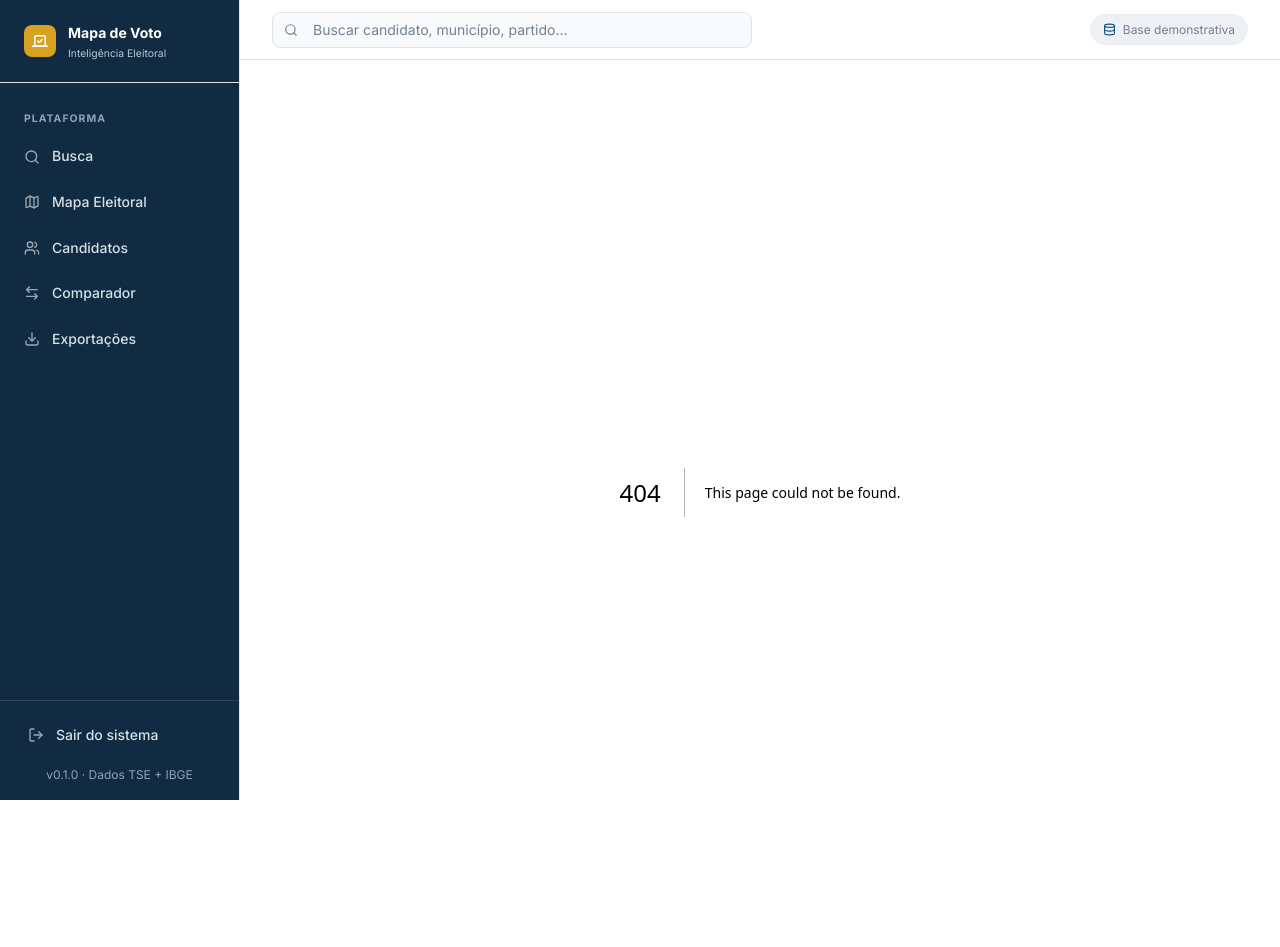
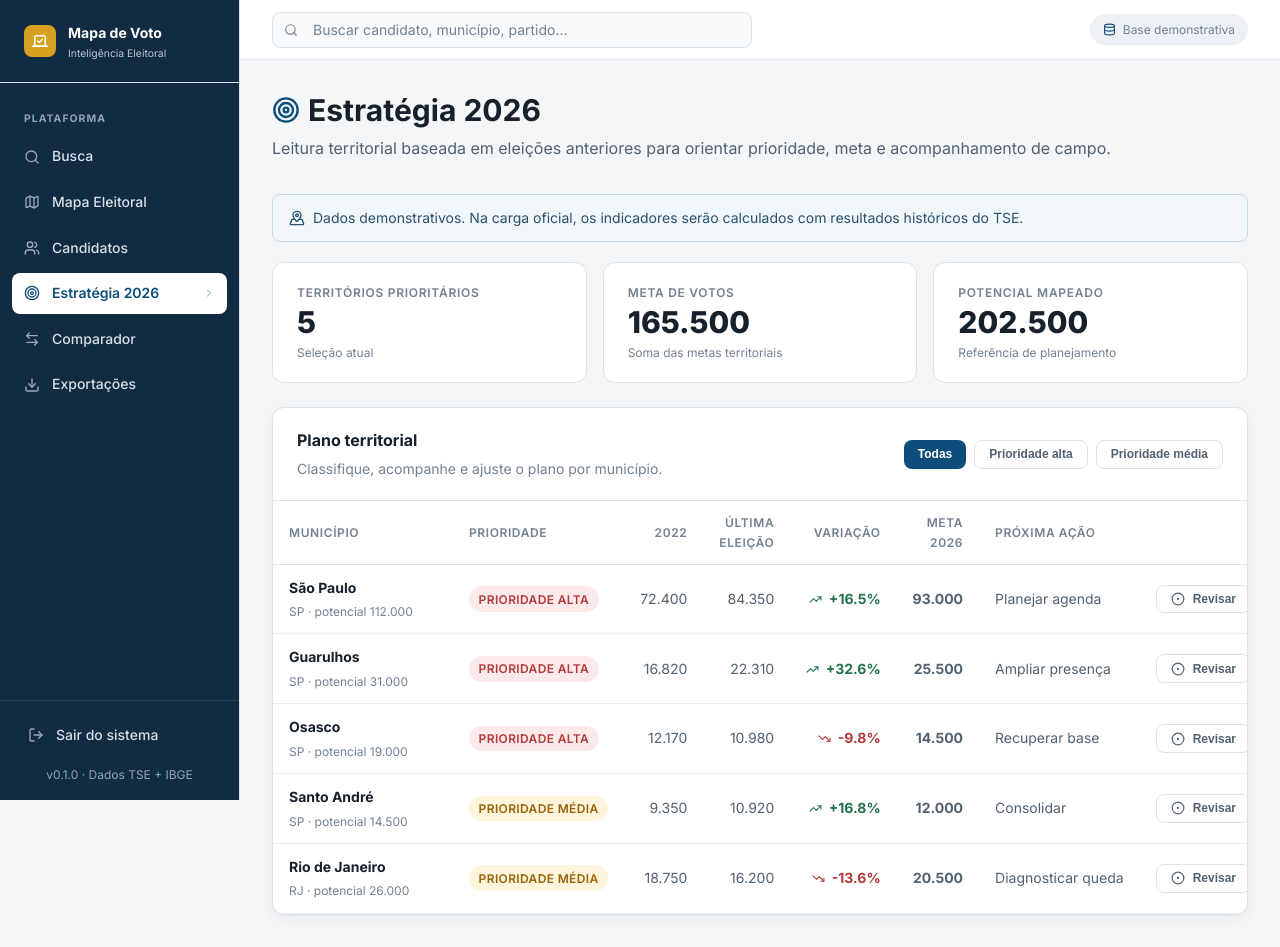
Before and after one commit to Omegarepresentacoes01-wq/MAPA-DE-VOT, a Next.js app in the folder apps/web/: page /estrategia in a window 1280 px wide. Before the commit this address had no page. Before the commit the page ends 924 px from the top, so only its background shows below. Built offline with nearby package versions, Linux system fonts and the light colour scheme.

Commit message:
feat: adicionar painel de estrategia territorial

```diff
--- /dev/null
+++ b/apps/web/app/estrategia/page.tsx
@@ -0,0 +1,5 @@
+import { StrategyBoard } from "@/components/strategy/StrategyBoard";
+
+export const metadata = { title: "Estratégia 2026" };
+
+export default function EstrategiaPage() { return <StrategyBoard />; }
--- a/apps/web/app/globals.css
+++ b/apps/web/app/globals.css
@@ -368,6 +368,22 @@ a:hover { color: var(--accent-hover); }
 .login-error { color: var(--danger); font-size: var(--text-sm); margin-top: .25rem; }
 @media (max-width: 800px) { .login-page { grid-template-columns: 1fr; } .login-brand { padding: 3rem 2rem; } .login-brand h1 { font-size: 2.25rem; } }
 
+/* ── Estratégia territorial ── */
+.strategy-notice { display: flex; align-items: center; gap: .5rem; padding: .75rem 1rem; border: 1px solid #c7d9e5; background: #f1f7fb; color: #28516c; border-radius: var(--radius); font-size: var(--text-sm); }
+.strategy-toolbar { padding: 1.25rem 1.5rem; border-bottom: 1px solid var(--border); display: flex; align-items: center; justify-content: space-between; gap: 1rem; flex-wrap: wrap; }
+.strategy-toolbar .section-title::after { display: none; }
+.strategy-toolbar p { color: var(--text-muted); font-size: var(--text-sm); }
+.strategy-filter { display: flex; gap: .5rem; flex-wrap: wrap; }
+.strategy-sub { display: block; font-size: var(--text-xs); font-weight: 400; color: var(--text-muted); margin-top: .2rem; }
+.strategy-table td { white-space: nowrap; }
+.strategy-table td:first-child { white-space: normal; min-width: 180px; }
+.strategy-table td:nth-child(5) { display: table-cell; }
+.strategy-table td:nth-child(5) svg { vertical-align: -2px; margin-right: .2rem; }
+.strategy-priority.alta { background: var(--danger-dim); color: var(--danger); }
+.strategy-priority.media { background: var(--warning-dim); color: var(--warning); }
+.strategy-priority.manutencao { background: var(--info-dim); color: var(--info); }
+.strategy-action { color: var(--text-secondary); font-size: var(--text-sm); }
+
 /* Animations */
 @keyframes fadeIn {
   from { opacity: 0; transform: translateY(8px); }
--- a/apps/web/components/layout/Sidebar.tsx
+++ b/apps/web/components/layout/Sidebar.tsx
@@ -1,13 +1,14 @@
 "use client";
 import Link from "next/link";
 import { usePathname } from "next/navigation";
-import { Search, Map, Users, ArrowLeftRight, Download, Vote, ChevronRight } from "lucide-react";
+import { Search, Map, Users, ArrowLeftRight, Download, Vote, ChevronRight, Target } from "lucide-react";
 import { LogOut } from "lucide-react";
 
 const navItems = [
   { href: "/", icon: Search, label: "Busca" },
   { href: "/mapa", icon: Map, label: "Mapa Eleitoral" },
   { href: "/candidatos", icon: Users, label: "Candidatos" },
+  { href: "/estrategia", icon: Target, label: "Estratégia 2026" },
   { href: "/comparar", icon: ArrowLeftRight, label: "Comparador" },
   { href: "/exportar", icon: Download, label: "Exportações" },
 ];
--- /dev/null
+++ b/apps/web/components/strategy/StrategyBoard.tsx
@@ -0,0 +1,65 @@
+"use client";
+
+import { useMemo, useState } from "react";
+import { CheckCircle2, CircleDot, MapPinned, Target, TrendingDown, TrendingUp } from "lucide-react";
+import { DEMO_STRATEGY_2026, StrategyPriority } from "@/lib/demo";
+
+const priorityLabel: Record<StrategyPriority, string> = { alta: "Prioridade alta", media: "Prioridade média", manutencao: "Manutenção" };
+
+function number(value: number) { return new Intl.NumberFormat("pt-BR").format(value); }
+
+export function StrategyBoard() {
+  const [priority, setPriority] = useState<"todas" | StrategyPriority>("todas");
+  const [completed, setCompleted] = useState<string[]>([]);
+  const territories = useMemo(
+    () => DEMO_STRATEGY_2026.filter((item) => priority === "todas" || item.prioridade === priority),
+    [priority],
+  );
+  const totalMeta = territories.reduce((sum, item) => sum + item.meta, 0);
+  const totalPotential = territories.reduce((sum, item) => sum + item.potencial, 0);
+
+  return (
+    <div>
+      <div className="page-header">
+        <h1 style={{ display: "flex", alignItems: "center", gap: ".5rem" }}><Target size={28} style={{ color: "var(--accent)" }} /> Estratégia 2026</h1>
+        <p>Leitura territorial baseada em eleições anteriores para orientar prioridade, meta e acompanhamento de campo.</p>
+      </div>
+
+      <div className="strategy-notice"><MapPinned size={16} /> Dados demonstrativos. Na carga oficial, os indicadores serão calculados com resultados históricos do TSE.</div>
+
+      <div className="grid-3" style={{ margin: "1.25rem 0 1.5rem" }}>
+        <div className="stat-card"><div className="stat-label">Territórios prioritários</div><div className="stat-value">{territories.length}</div><div className="stat-sub">Seleção atual</div></div>
+        <div className="stat-card"><div className="stat-label">Meta de votos</div><div className="stat-value">{number(totalMeta)}</div><div className="stat-sub">Soma das metas territoriais</div></div>
+        <div className="stat-card"><div className="stat-label">Potencial mapeado</div><div className="stat-value">{number(totalPotential)}</div><div className="stat-sub">Referência de planejamento</div></div>
+      </div>
+
+      <section className="card" style={{ padding: 0, overflow: "hidden" }}>
+        <div className="strategy-toolbar">
+          <div><div className="section-title" style={{ marginBottom: ".25rem" }}>Plano territorial</div><p>Classifique, acompanhe e ajuste o plano por município.</p></div>
+          <div className="strategy-filter" role="group" aria-label="Filtrar prioridade">
+            {(["todas", "alta", "media"] as const).map((item) => <button key={item} className={`btn btn-sm ${priority === item ? "btn-primary" : "btn-ghost"}`} onClick={() => setPriority(item)}>{item === "todas" ? "Todas" : priorityLabel[item]}</button>)}
+          </div>
+        </div>
+        <div style={{ overflowX: "auto" }}>
+          <table className="data-table strategy-table">
+            <thead><tr><th>Município</th><th>Prioridade</th><th style={{ textAlign: "right" }}>2022</th><th style={{ textAlign: "right" }}>Última eleição</th><th style={{ textAlign: "right" }}>Variação</th><th style={{ textAlign: "right" }}>Meta 2026</th><th>Próxima ação</th><th /></tr></thead>
+            <tbody>{territories.map((item) => {
+              const positive = item.variacao >= 0;
+              const done = completed.includes(item.codigo);
+              return <tr key={item.codigo}>
+                <td><strong>{item.municipio}</strong><span className="strategy-sub">{item.uf} · potencial {number(item.potencial)}</span></td>
+                <td><span className={`badge strategy-priority ${item.prioridade}`}>{priorityLabel[item.prioridade]}</span></td>
+                <td style={{ textAlign: "right" }}>{number(item.votos2022)}</td>
+                <td style={{ textAlign: "right" }}>{number(item.votos2024)}</td>
+                <td style={{ textAlign: "right", color: positive ? "var(--success)" : "var(--danger)", fontWeight: 700 }}>{positive ? <TrendingUp size={13} /> : <TrendingDown size={13} />} {positive ? "+" : ""}{item.variacao.toFixed(1)}%</td>
+                <td style={{ textAlign: "right", fontWeight: 700 }}>{number(item.meta)}</td>
+                <td><span className="strategy-action">{item.status}</span></td>
+                <td><button className="btn btn-ghost btn-sm" onClick={() => setCompleted((current) => done ? current.filter((code) => code !== item.codigo) : [...current, item.codigo])}>{done ? <><CheckCircle2 size={14} /> Revisado</> : <><CircleDot size={14} /> Revisar</>}</button></td>
+              </tr>;
+            })}</tbody>
+          </table>
+        </div>
+      </section>
+    </div>
+  );
+}
--- a/apps/web/lib/demo.ts
+++ b/apps/web/lib/demo.ts
@@ -88,3 +88,13 @@ export const DEMO_MUNICIPALITIES: Record<string, { nome: string; uf: string; pop
   "3534401": { nome: "Osasco", uf: "SP", populacao: 728615, votos_validos: 403670 },
   "3547809": { nome: "Santo André", uf: "SP", populacao: 748919, votos_validos: 434200 },
 };
+
+export type StrategyPriority = "alta" | "media" | "manutencao";
+
+export const DEMO_STRATEGY_2026 = [
+  { codigo: "3550308", municipio: "São Paulo", uf: "SP", prioridade: "alta" as StrategyPriority, votos2022: 72400, votos2024: 84350, variacao: 16.5, potencial: 112000, meta: 93000, status: "Planejar agenda" },
+  { codigo: "3518800", municipio: "Guarulhos", uf: "SP", prioridade: "alta" as StrategyPriority, votos2022: 16820, votos2024: 22310, variacao: 32.6, potencial: 31000, meta: 25500, status: "Ampliar presença" },
+  { codigo: "3534401", municipio: "Osasco", uf: "SP", prioridade: "alta" as StrategyPriority, votos2022: 12170, votos2024: 10980, variacao: -9.8, potencial: 19000, meta: 14500, status: "Recuperar base" },
+  { codigo: "3547809", municipio: "Santo André", uf: "SP", prioridade: "media" as StrategyPriority, votos2022: 9350, votos2024: 10920, variacao: 16.8, potencial: 14500, meta: 12000, status: "Consolidar" },
+  { codigo: "3304557", municipio: "Rio de Janeiro", uf: "RJ", prioridade: "media" as StrategyPriority, votos2022: 18750, votos2024: 16200, variacao: -13.6, potencial: 26000, meta: 20500, status: "Diagnosticar queda" },
+];
```
Also changed, not shown: 1 other file (tests, documents, lock files or other folders).
